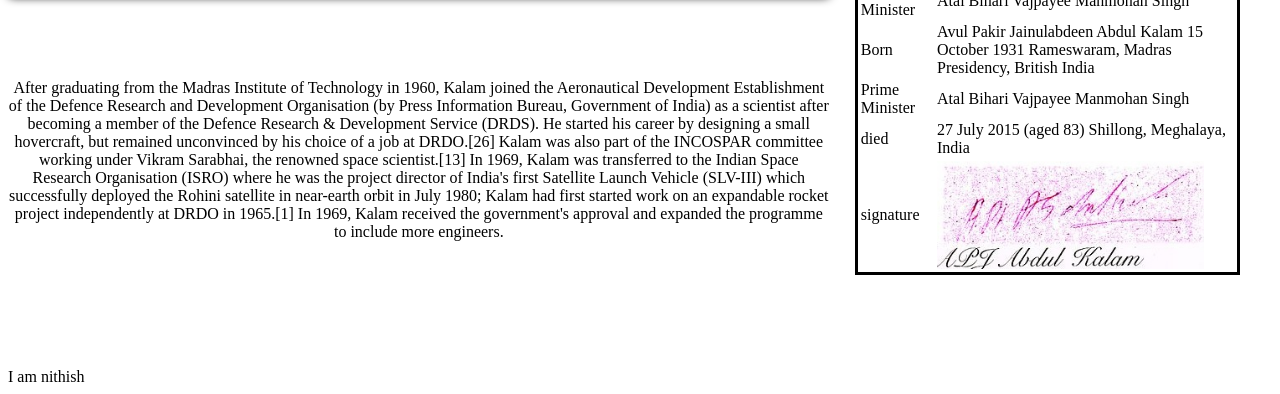
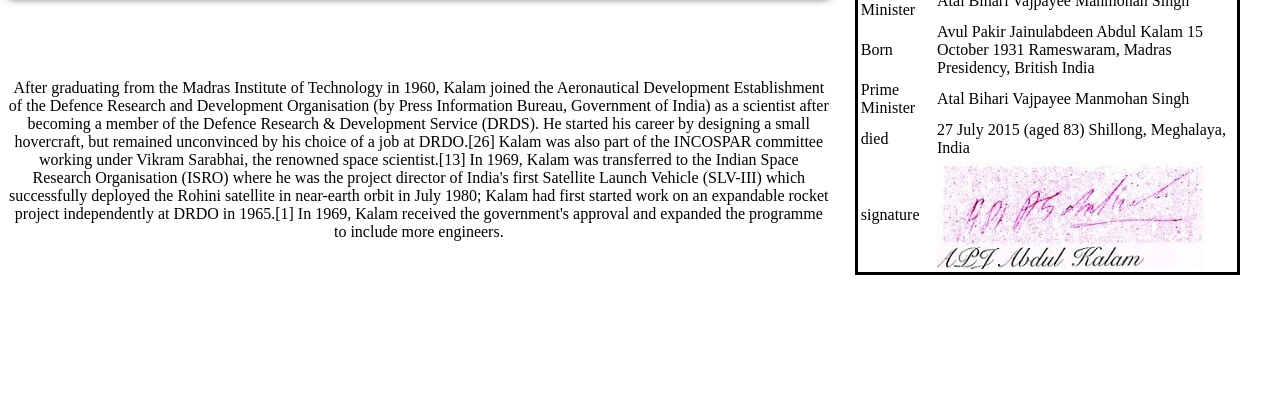
Before and after one commit to Nithishmuthusamy/tribute_page, a plain HTML site: page index.html in a window 1280 px wide. Shown: the part 936-1330 px from the top of the page. Drawn offline with Linux system fonts and the light colour scheme.

Commit message:
Update index.html

```diff
--- a/index.html
+++ b/index.html
@@ -165,6 +165,5 @@
         </table>
       </div>
     </div>
-    <div>I am nithish</div>
   </body>
 </html>
```
